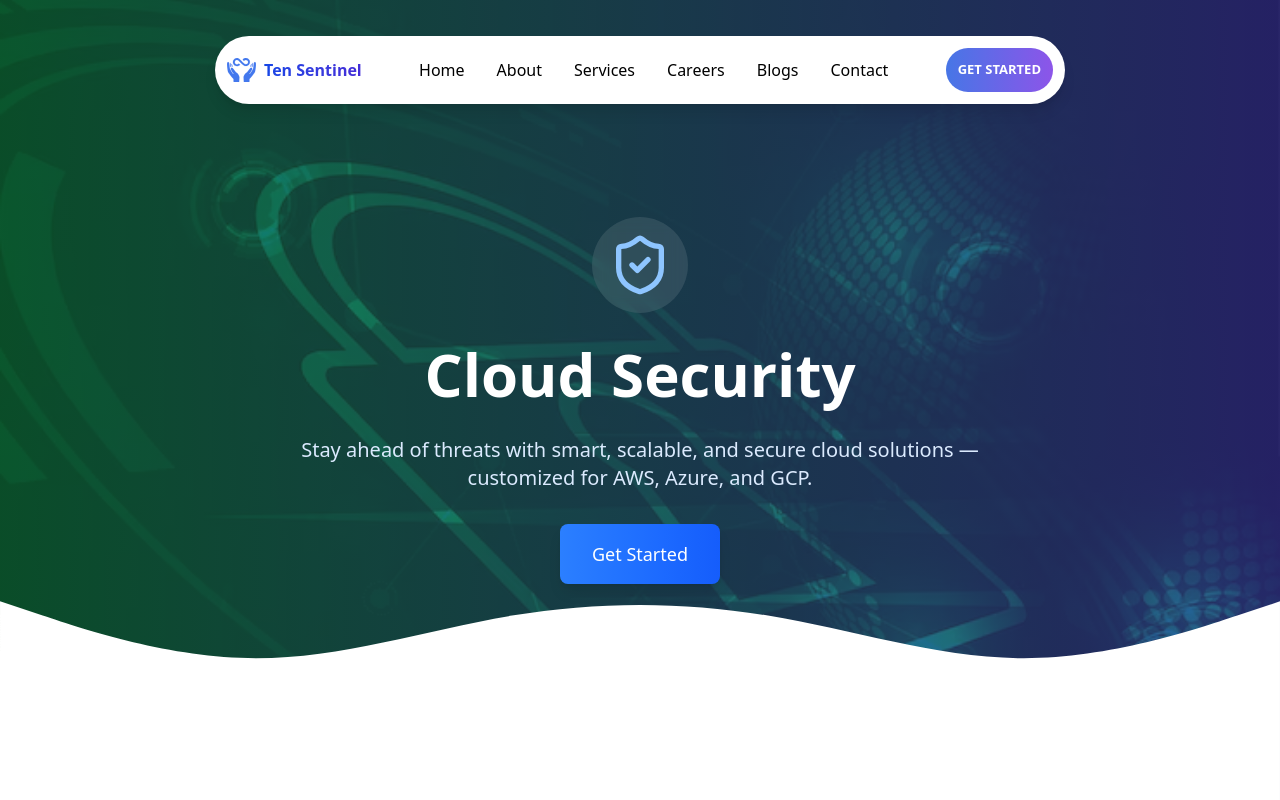
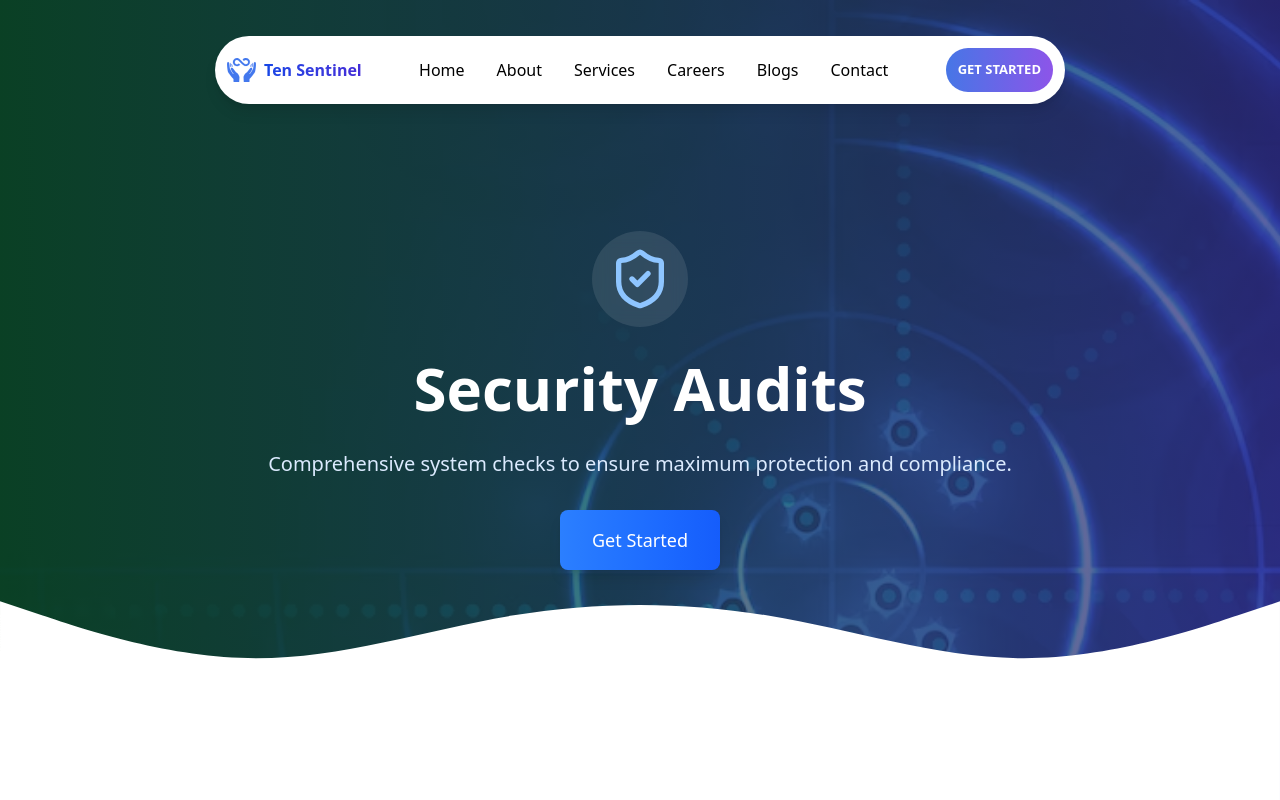
Before and after one commit to yogita0914/Ten_Sentinel, a React (Vite) app in the folder Frontend/: page /security-audits in a window 1280 px wide. Shown: the top 800 px of the page. Built offline with nearby package versions, Linux system fonts and the light colour scheme.

Commit message:
updated herosection

```diff
--- a/Frontend/src/components/cloud-security/HeroSection.jsx
+++ b/Frontend/src/components/cloud-security/HeroSection.jsx
@@ -1,13 +1,11 @@
 import React from "react";
 import { motion } from "framer-motion";
-import { hero } from "../data/cloudSecurity";
-import { ShieldCheck } from "lucide-react";
 
-const HeroSection = () => {
+const HeroSection = ({backgroundImage, title, subtitle, Icon}) => {
   return (
     <header
       className="relative text-white text-center h-screen bg-cover bg-center overflow-hidden flex items-center justify-center px-4"
-      style={{ backgroundImage: `url(${hero.backgroundImage})` }}
+      style={{ backgroundImage: `url(${backgroundImage})` }}
     >
       {/* Gradient Overlay */}
       <motion.div
@@ -26,7 +24,7 @@ const HeroSection = () => {
           transition={{ duration: 0.7 }}
         >
           <div className="bg-white/10 backdrop-blur-sm p-4 rounded-full">
-            <ShieldCheck className="w-10 h-10 md:w-16 md:h-16 text-blue-300" />
+            <Icon className="w-10 h-10 md:w-16 md:h-16 text-blue-300" />
           </div>
         </motion.div>
 
@@ -36,7 +34,7 @@ const HeroSection = () => {
           transition={{ duration: 0.8, delay: 0.3 }}
           className="text-2xl md:text-5xl lg:text-6xl font-bold leading-tight"
         >
-          {hero.title}
+          {title}
         </motion.h1>
 
         <motion.p
@@ -45,7 +43,7 @@ const HeroSection = () => {
           transition={{ duration: 0.8, delay: 0.6 }}
           className="mt-6 text-sm md:text-xl max-w-3xl mx-auto text-blue-100"
         >
-          {hero.subtitle}
+          {subtitle}
         </motion.p>
 
         <motion.div
--- a/Frontend/src/components/data/cloudSecurity.js
+++ b/Frontend/src/components/data/cloudSecurity.js
@@ -1,12 +1,13 @@
 // cloudSecurityData.js
 import CloudBgImage from "../../assets/cloud-security/cloudBg-image.avif";
 import IntroImage from "../../assets/cloud-security/cloud1.avif";
+import { ShieldCheck } from "lucide-react";
 export const hero = {
   title: "Cloud Security",
   subtitle:
     "Stay ahead of threats with smart, scalable, and secure cloud solutions — customized for AWS, Azure, and GCP.",
-  backgroundImage: `${CloudBgImage}`
-    ,
+  backgroundImage: `${CloudBgImage}`,
+  Icon: ShieldCheck,
 };
 
 export const intro = {
--- a/Frontend/src/pages/CloudSecurity.jsx
+++ b/Frontend/src/pages/CloudSecurity.jsx
@@ -6,12 +6,18 @@ import KeyFocus from "../components/cloud-security/KeyFocus";
 import CloudServices from "../components/cloud-security/CloudServices";
 import CallToAction from "../components/cloud-security/CallToAction";
 import Benefits from "../components/cloud-security/Benefits";
+import { hero as cloudHero } from "../components/data/cloudSecurity";
 import Faq from "../components/cloud-security/Faq";
 
 const CloudSecurity = () => {
   return (
     <div className="bg-gradient-to-b from-gray-50 to-white min-h-screen">
-      <HeroSection />
+      <HeroSection
+        title={cloudHero.title}
+        subtitle={cloudHero.subtitle}
+        backgroundImage={cloudHero.backgroundImage}
+        Icon={cloudHero.Icon}
+      />
       <Introduction />
       <WhatCloudSecurity />
       <KeyFocus />
```
